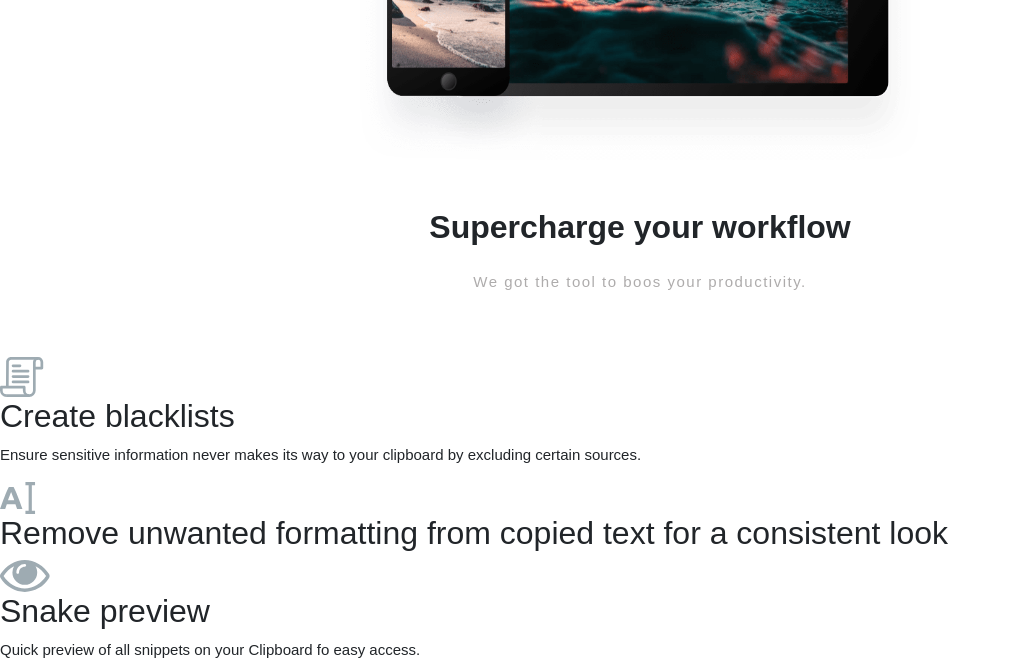
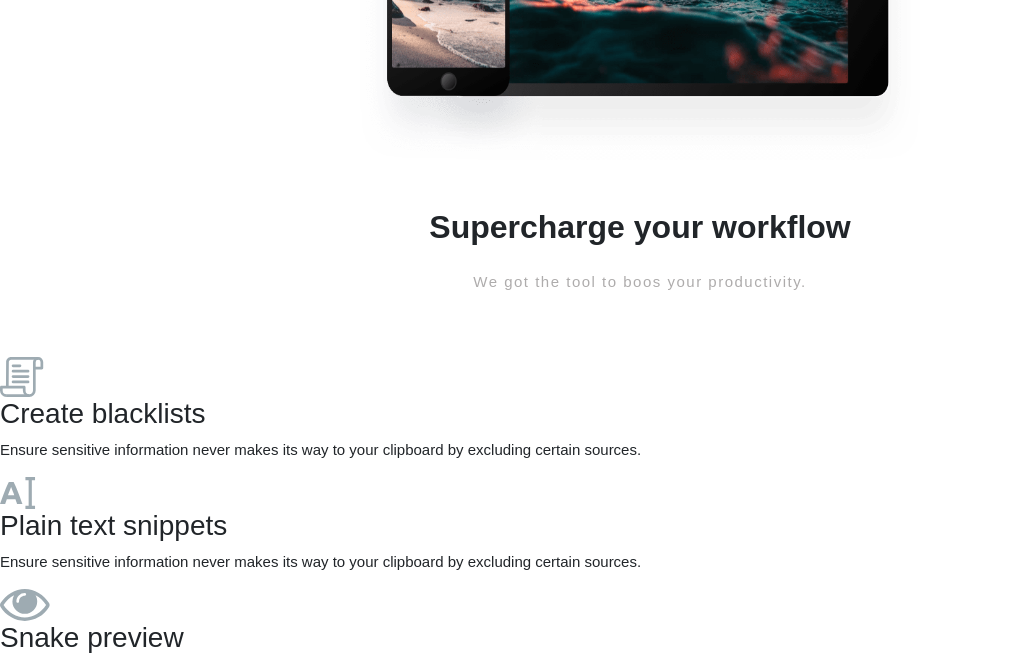
Before and after one commit to Miron-Silviu/Clipboard-landing-page, a plain HTML site: page index.html in a window 1280 px wide. Shown: the part 1784-2451 px from the top of the page, without its empty margins (0-1011 px from the left). Drawn offline with nearby package versions, Linux system fonts and the light colour scheme; a web font is replaced by a local one.

Commit message:
Build :Defind new classes in the planing container.

```diff
--- a/css/style.css
+++ b/css/style.css
@@ -134,6 +134,12 @@ body {
     color: var(--primary--grey);
     padding: 1rem 3rem;
   }
+
+  /*Planing  */
+
+  .planing {
+    text-align: center;
+  }
 }
 
 @media (width >= 600px) {
--- a/index.html
+++ b/index.html
@@ -104,20 +104,34 @@
             We got the tool to boos your productivity.
           </p>
         </div>
-        <div class="supercharge-img">
-          <img src="./images/icon-blacklist.svg" alt="blacklists" />
-          <h2>Create blacklists</h2>
-          <p>
-            Ensure sensitive information never makes its way to your clipboard
-            by excluding certain sources.
-          </p>
-          <img src="./images/icon-text.svg" alt="text" />
-          <h2>
-            Remove unwanted formatting from copied text for a consistent look
-          </h2>
-          <img src="./images/icon-preview.svg" alt="preview" />
-          <h2>Snake preview</h2>
-          <p>Quick preview of all snippets on your Clipboard fo easy access.</p>
+        <div class="planing">
+          <div class="planing--image">
+            <img src="./images/icon-blacklist.svg" alt="blacklists" />
+            <h3 class="planing--title">Create blacklists</h3>
+            <p class="planing--desctiption">
+              Ensure sensitive information never makes its way to your clipboard
+              by excluding certain sources.
+            </p>
+            <img
+              class="planing--image"
+              src="./images/icon-text.svg"
+              alt="text"
+            />
+            <h3 class="planing--title">Plain text snippets</h3>
+            <p class="planing-description">
+              Ensure sensitive information never makes its way to your clipboard
+              by excluding certain sources.
+            </p>
+            <img
+              class="planing--image"
+              src="./images/icon-preview.svg"
+              alt="preview"
+            />
+            <h3 class="planing--title">Snake preview</h3>
+            <p class="planing--description">
+              Quick preview of all snippets on your Clipboard fo easy access.
+            </p>
+          </div>
         </div>
         <div class="supercharge--companies">
           <img src="./images/logo-google.png" alt="google" />
```
